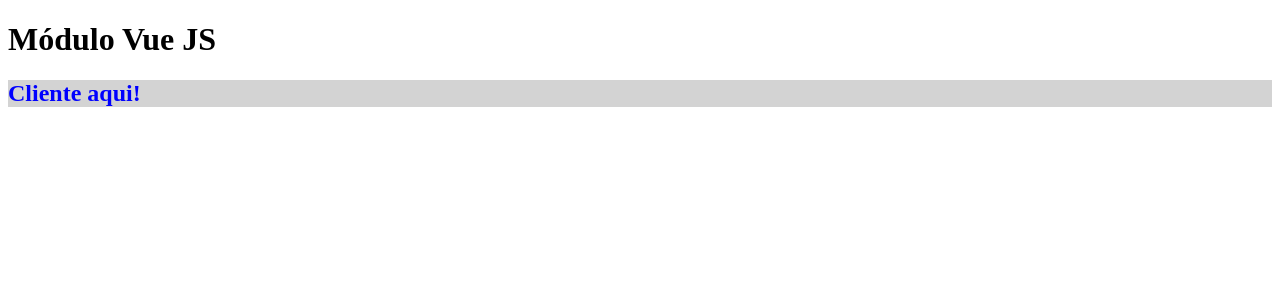
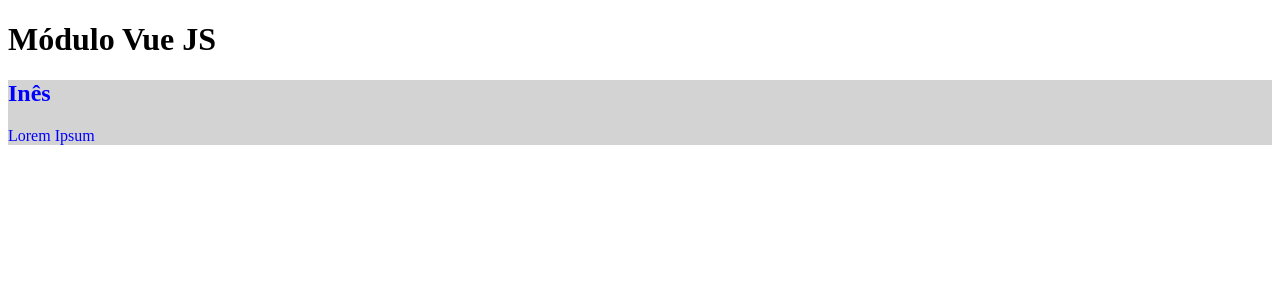
Before and after one commit to inessouza/node, a Vue app in the folder cursos/formacao-node/modulo19/guiaclientes/: page / in a window 1280 px wide. Shown: the top 300 px of the page. Built offline with nearby package versions, Linux system fonts and the light colour scheme.

Commit message:
Reatividade

```diff
--- a/cursos/formacao-node/modulo19/guiaclientes/src/components/ClienteVue.vue
+++ b/cursos/formacao-node/modulo19/guiaclientes/src/components/ClienteVue.vue
@@ -1,11 +1,23 @@
 <template>
-    <div id="cliente"><h2>Cliente aqui!</h2></div>
+    <div id="cliente">
+        <h2>{{ nome }}</h2>
+        <p>{{ descricao }}</p>
+    </div>
 </template>
 
 <script>
 
 export default {
     name: 'ClienteVue',
+    data() {
+        return {
+            nome: "Inês",
+            numero: "7",
+            email: "inessouzasp@gmail.com",
+            idade: 34,
+            descricao: "Lorem Ipsum"
+        }
+    }
 }
 </script>
 
```
